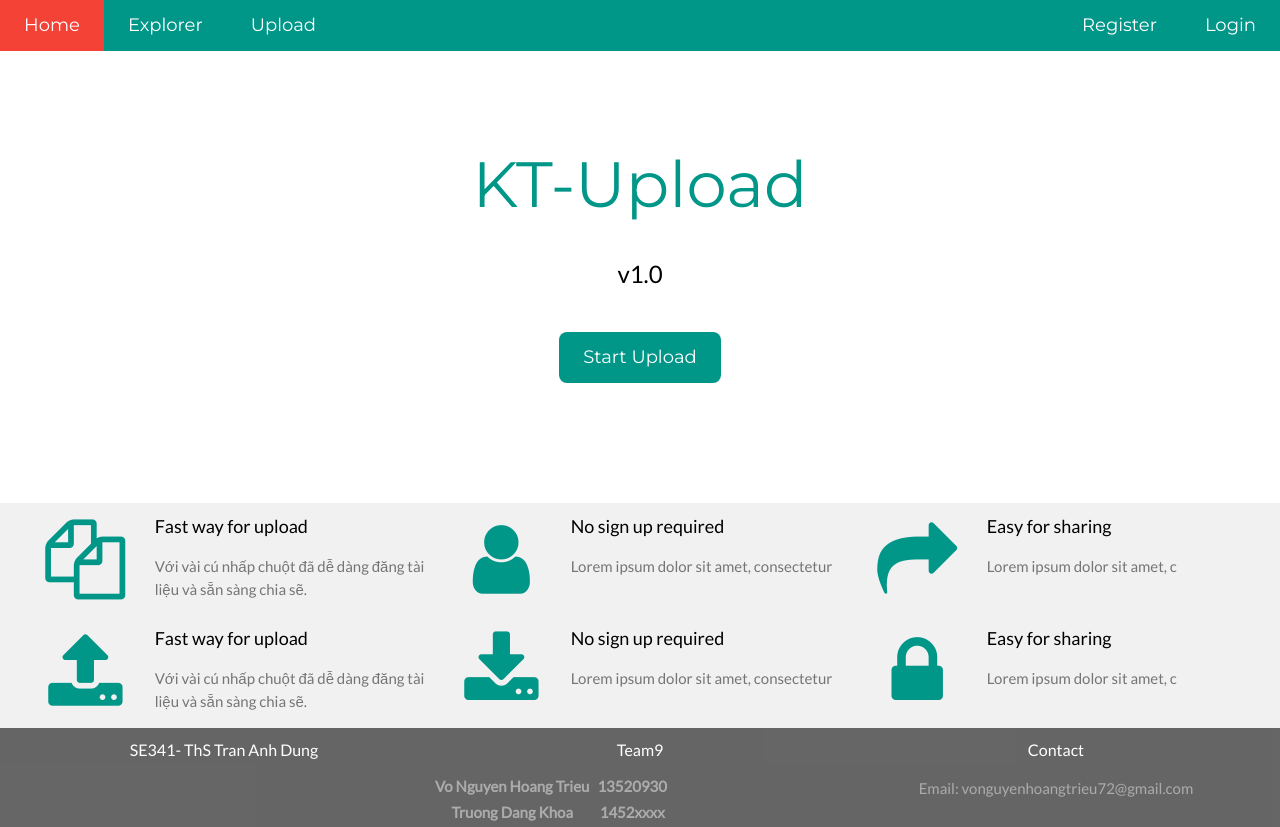
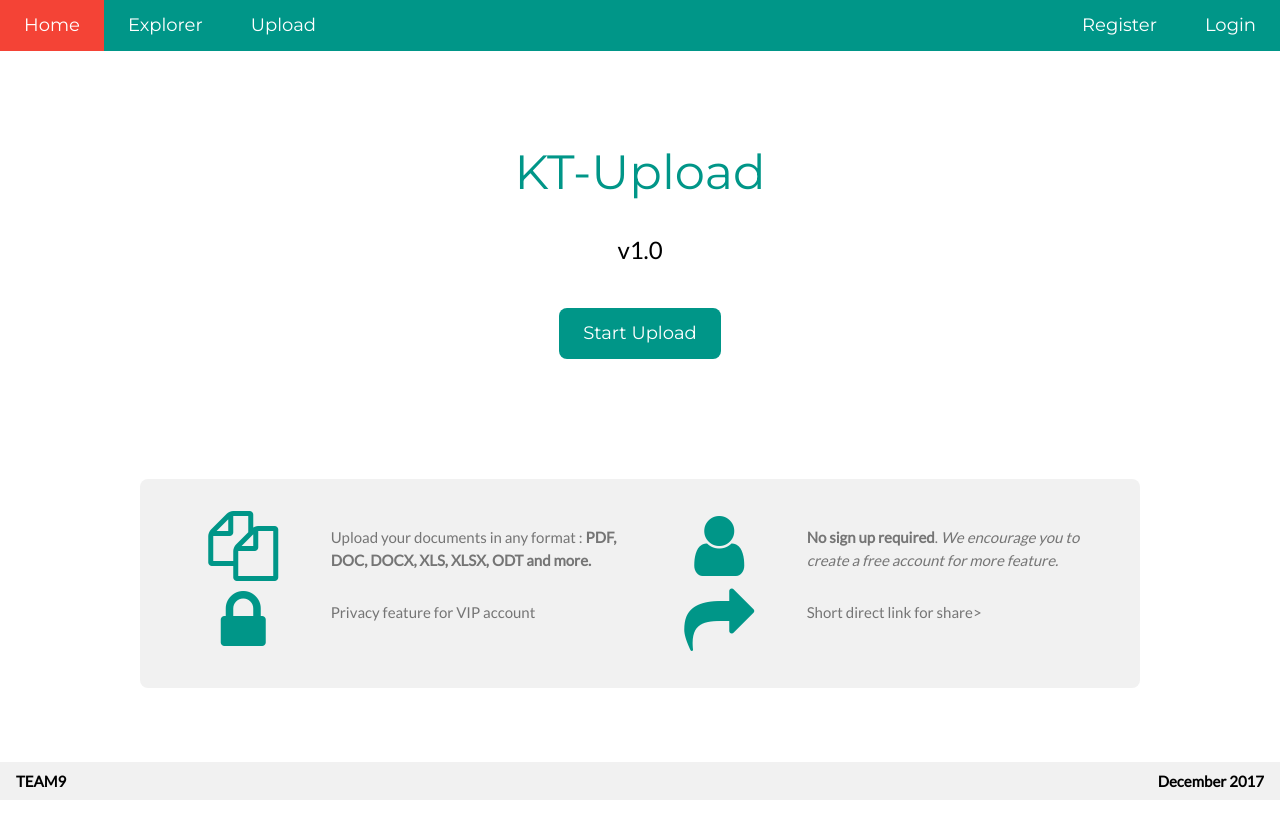
Before and after one commit to trieuvnhcs/web_project, a Django app: page / in a window 1280 px wide. After the commit the page ends 800 px from the top, so only its background shows below. Run offline with Django 3.2, Linux system fonts and the light colour scheme; lists and menus that the app fills with data are empty; parts of the project's set-up code (start-up, migrations or seed data) failed here and were passed over.

Commit message:
second modified

```diff
--- a/project/settings.py
+++ b/project/settings.py
@@ -25,7 +25,9 @@ SECRET_KEY = 'r$n9()ro=c-*e5m103zp=c!jfqx3dyln+@17f-)wl=k_qg7yca'
 # SECURITY WARNING: don't run with debug turned on in production!
 DEBUG = True
 
-ALLOWED_HOSTS = []
+ALLOWED_HOSTS = [
+
+]
 
 
 # Application definition
--- a/project/templates/base.html
+++ b/project/templates/base.html
@@ -32,7 +32,7 @@
         .fa-files-o,
         .fa-download,
         .fa-lock {
-            font-size: 80px
+            font-size: 70px
         }
     </style>
 </head>
@@ -61,7 +61,7 @@
 
     <!-- Header -->
     <header class="w3-container w3-white w3-center" style="padding:120px 10px">
-        <h1 class="w3-margin w3-jumbo w3-text-teal">KT-Upload</h1>
+        <h1 class="w3-margin w3-xxxlarge w3-text-teal">KT-Upload</h1>
         <p class="w3-xlarge w3-text-black">v1.0</p>
         <button class="w3-button w3-teal w3-padding-large w3-large w3-margin-top w3-round-large" onclick="location.href='{% url 'model_form_upload' %}'">Start Upload</button>
     </header>
@@ -73,33 +73,11 @@
 
 
     <!-- Footer -->
-    <footer class="w3-container w3-black  w3-center w3-opacity">
+    <footer class="w3-bottom w3-light-grey w3-padding">
         <div class="w3-row">
-            <div class="w3-col s4">
-                <h6>SE341- ThS Tran Anh Dung</h6>
-            </div>
-            <div class="w3-col s4">
-                <h6>Team9</h6>
-                <table class="w3-text-grey">
 
-                    <tr>
-                        <th>Vo Nguyen Hoang Trieu</th>
-                        <th> </th>
-                        <th>13520930</th>
-                    </tr>
-                    <tr>
-                        <th>Truong Dang Khoa</th>
-                        <th></th>
-                        <th>1452xxxx</th>
-                    </tr>
-                </table>
-
-            </div>
-            <div class="w3-col s4">
-                <h6>Contact</h6>
-                <p class="w3-text-grey">Email: vonguyenhoangtrieu72@gmail.com</p>
-
-            </div>
+            <b class="w3-center">TEAM9</b>
+            <b class="w3-right">December 2017</b>
         </div>
     </footer>
 
--- a/project/upload/templates/upload/home.html
+++ b/project/upload/templates/upload/home.html
@@ -1,66 +1,38 @@
 {% extends 'base.html' %} {% load static %} {% block content %}
-<div class="w3-light-grey w3-container">
-    <div class="w3-row">
-        <div class="w3-col s4">
-            <div class="w3-third w3-center">
-                <i class="fa fa-files-o w3-padding-16 w3-text-teal"></i>
-            </div>
-            <div class="w3-twothird">
-                <h5 class="w3-padding-8">Fast way for upload</h5>
-                <p class="w3-text-grey">Với vài cú nhấp chuột đã dễ dàng đăng tài liệu và sẵn sàng chia sẽ.</p>
-            </div>
+
+<div class="w3-light-grey w3-container w3-round-large w3-padding-32" style="max-width:1000px; margin:auto;">
+    <div class="w3-row-padding">
+
+        <div class="w3-col m2 w3-center">
+            <i class="fa fa-files-o w3-text-teal"></i>
         </div>
-        <div class="w3-col s4">
-            <div class="w3-third w3-center">
-                <i class="fa fa-user w3-padding-16 w3-text-teal"></i>
-            </div>
-            <div class="w3-twothird">
-                <h5 class="we-padding-8">No sign up required</h5>
-                <p class="w3-text-grey">Lorem ipsum dolor sit amet, consectetur </p>
-            </div>
+        <div class="w3-col m4">
+            <p class="w3-text-grey">Upload your documents in any format : <b>PDF, DOC, DOCX, XLS, XLSX, ODT and more.</b></p>
         </div>
-        <div class="w3-col s4">
-            <div class="w3-third w3-center">
-                <i class="fa fa-share w3-padding-16 w3-text-teal"></i>
-            </div>
-            <div class="w3-twothird">
-                <h5 class="w3-padding-8">Easy for sharing</h5>
-                <p class="w3-text-grey">Lorem ipsum dolor sit amet, c</p>
-            </div>
+
+
+        <div class="w3-col m2 w3-center">
+            <i class="fa fa-user w3-text-teal "></i>
+        </div>
+        <div class="w3-col m4">
+            <p class="w3-text-grey"><b>No sign up required</b>. <i>We encourage you to create a free account for more feature.</i></p>
         </div>
     </div>
-</div>
-<div class="w3-light-grey w3-container">
-    <div class="w3-row">
-        <div class="w3-col s4">
-            <div class="w3-third w3-center">
-                <i class="fa fa-upload w3-padding-16 w3-text-teal"></i>
-            </div>
-            <div class="w3-twothird">
-                <h5 class="w3-padding-8">Fast way for upload</h5>
-                <p class="w3-text-grey">Với vài cú nhấp chuột đã dễ dàng đăng tài liệu và sẵn sàng chia sẽ.</p>
-            </div>
+
+    <div class="w3-row-padding">
+        <div class="w3-col m2 w3-center">
+            <i class="fa fa-lock w3-text-teal"></i>
         </div>
-        <div class="w3-col s4">
-            <div class="w3-third w3-center">
-                <i class="fa fa-download w3-padding-16 w3-text-teal"></i>
-            </div>
-            <div class="w3-twothird">
-                <h5 class="we-padding-8">No sign up required</h5>
-                <p class="w3-text-grey">Lorem ipsum dolor sit amet, consectetur </p>
-            </div>
+        <div class="w3-col m4">
+            <p class="w3-text-grey">Privacy feature for VIP account</p>
         </div>
-        <div class="w3-col s4">
-            <div class="w3-third w3-center">
-                <i class="fa fa-lock w3-padding-16 w3-text-teal"></i>
-            </div>
-            <div class="w3-twothird">
-                <h5 class="w3-padding-8">Easy for sharing</h5>
-                <p class="w3-text-grey">Lorem ipsum dolor sit amet, c</p>
-            </div>
+        <div class="w3-col m2 w3-center">
+            <i class="fa fa-share w3-text-teal "></i>
+        </div>
+        <div class="w3-col m4">
+            <p class="w3-text-grey">Short direct link for share></p>
         </div>
     </div>
 </div>
 
-
 {% endblock %}
```
Also changed, not shown: project/templates/base1.html (+7 -37 lines), project/upload/templates/upload/all_files.html (+15 -16 lines), project/upload/templates/upload/model_form_upload.html (+4 -16 lines).
